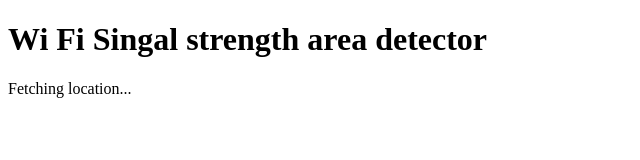
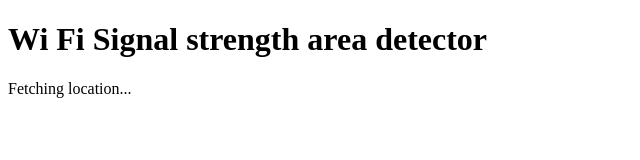
Before and after one commit to sakibhack/Crowded-area-detector-for-wifi-signal, a plain HTML site: page index.html in a window 1280 px wide. Shown: the full height of the page, 0-640 px from the left. Drawn offline with Linux system fonts and the light colour scheme.

Commit message:
Update index.html

```diff
--- a/index.html
+++ b/index.html
@@ -4,7 +4,7 @@
     <title>Live Location Share</title>
 </head>
 <body>
-    <h1>Wi Fi Singal strength area detector</h1>
+    <h1>Wi Fi Signal strength area detector</h1>
     <p id="location">Fetching location...</p>
 
     <script src="script.js"></script>
```
